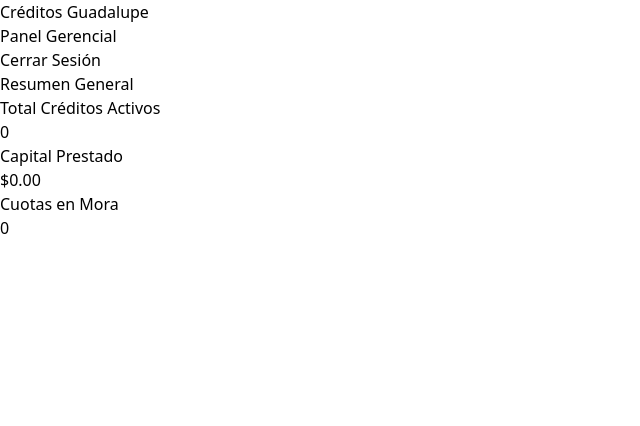
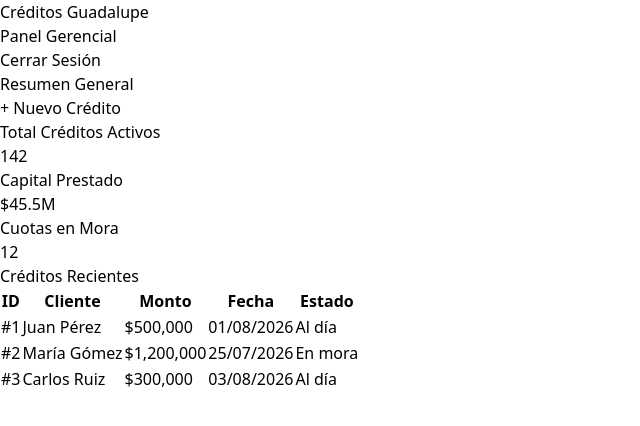
Before and after one commit to zbiche26/creditos-guadalupe-frontend, a React (Vite) app: page /dashboard in a window 1280 px wide. Shown: the top 426 px of the page, without its empty margins (0-640 px from the left). Built offline with nearby package versions, Linux system fonts and the light colour scheme.

Commit message:
dashboard actualizado

```diff
--- a/src/pages/Dashboard.tsx
+++ b/src/pages/Dashboard.tsx
@@ -4,14 +4,20 @@ export default function Dashboard() {
   const navigate = useNavigate();
 
   const handleLogout = () => {
-    // Aquí luego borraremos el token de sesión
     navigate('/login');
   };
+
+  // Datos de prueba (luego vendrán de tu base de datos)
+  const creditosRecientes = [
+    { id: 1, cliente: "Juan Pérez", monto: "$500,000", estado: "Al día", fecha: "01/08/2026" },
+    { id: 2, cliente: "María Gómez", monto: "$1,200,000", estado: "En mora", fecha: "25/07/2026" },
+    { id: 3, cliente: "Carlos Ruiz", monto: "$300,000", estado: "Al día", fecha: "03/08/2026" },
+  ];
 
   return (
     <div className="min-h-screen bg-gray-50">
 
-      {/* Barra de Navegación (Navbar) */}
+      {/* Barra de Navegación */}
       <nav className="bg-[#0c1928] text-white shadow-lg border-b border-[#d59d47]">
         <div className="max-w-7xl mx-auto px-4 sm:px-6 lg:px-8">
           <div className="flex justify-between h-16 items-center">
@@ -21,7 +27,6 @@ export default function Dashboard() {
               </h1>
               <span className="bg-[#1e3a5f] text-xs px-2 py-1 rounded text-gray-300">Panel Gerencial</span>
             </div>
-
             <button
               onClick={handleLogout}
               className="text-sm font-semibold text-gray-300 hover:text-white transition"
@@ -34,27 +39,72 @@ export default function Dashboard() {
 
       {/* Contenido Principal */}
       <main className="max-w-7xl mx-auto px-4 sm:px-6 lg:px-8 py-8">
-        <h2 className="text-2xl font-bold text-gray-800 mb-6">Resumen General</h2>
 
-        {/* Tarjetas de Estadísticas (Placeholder) */}
-        <div className="grid grid-cols-1 md:grid-cols-3 gap-6">
-          <div className="bg-white p-6 rounded-xl shadow-md border border-gray-100">
+        {/* Encabezado del Dashboard y Botón de Acción */}
+        <div className="flex justify-between items-center mb-6">
+          <h2 className="text-2xl font-bold text-gray-800">Resumen General</h2>
+          <button className="bg-[#d59d47] text-[#0c1928] font-bold py-2 px-6 rounded-lg hover:bg-[#eeb153] transition shadow-md">
+            + Nuevo Crédito
+          </button>
+        </div>
+
+        {/* Tarjetas de Estadísticas */}
+        <div className="grid grid-cols-1 md:grid-cols-3 gap-6 mb-10">
+          <div className="bg-white p-6 rounded-xl shadow-sm border border-gray-200">
             <h3 className="text-gray-500 text-sm font-semibold">Total Créditos Activos</h3>
-            <p className="text-3xl font-bold text-[#0c1928] mt-2">0</p>
+            <p className="text-3xl font-bold text-[#0c1928] mt-2">142</p>
+          </div>
+          <div className="bg-white p-6 rounded-xl shadow-sm border border-gray-200">
+            <h3 className="text-gray-500 text-sm font-semibold">Capital Prestado</h3>
+            <p className="text-3xl font-bold text-[#0c1928] mt-2">$45.5M</p>
+          </div>
+          <div className="bg-white p-6 rounded-xl shadow-sm border border-gray-200">
+            <h3 className="text-gray-500 text-sm font-semibold">Cuotas en Mora</h3>
+            <p className="text-3xl font-bold text-red-600 mt-2">12</p>
+          </div>
+        </div>
+
+        {/* Tabla de Créditos Recientes */}
+        <div className="bg-white rounded-xl shadow-sm border border-gray-200 overflow-hidden">
+          <div className="px-6 py-4 border-b border-gray-200 bg-gray-50">
+            <h3 className="text-lg font-bold text-gray-800">Créditos Recientes</h3>
           </div>
 
-          <div className="bg-white p-6 rounded-xl shadow-md border border-gray-100">
-            <h3 className="text-gray-500 text-sm font-semibold">Capital Prestado</h3>
-            <p className="text-3xl font-bold text-[#0c1928] mt-2">$0.00</p>
-          </div>
-
-          <div className="bg-white p-6 rounded-xl shadow-md border border-gray-100">
-            <h3 className="text-gray-500 text-sm font-semibold">Cuotas en Mora</h3>
-            <p className="text-3xl font-bold text-red-600 mt-2">0</p>
+          <div className="overflow-x-auto">
+            <table className="w-full text-left border-collapse">
+              <thead>
+                <tr className="bg-white border-b border-gray-200 text-sm text-gray-500">
+                  <th className="px-6 py-4 font-semibold">ID</th>
+                  <th className="px-6 py-4 font-semibold">Cliente</th>
+                  <th className="px-6 py-4 font-semibold">Monto</th>
+                  <th className="px-6 py-4 font-semibold">Fecha</th>
+                  <th className="px-6 py-4 font-semibold">Estado</th>
+                </tr>
+              </thead>
+              <tbody className="text-sm text-gray-700">
+                {creditosRecientes.map((credito) => (
+                  <tr key={credito.id} className="border-b border-gray-100 hover:bg-gray-50 transition">
+                    <td className="px-6 py-4">#{credito.id}</td>
+                    <td className="px-6 py-4 font-medium text-gray-900">{credito.cliente}</td>
+                    <td className="px-6 py-4">{credito.monto}</td>
+                    <td className="px-6 py-4 text-gray-500">{credito.fecha}</td>
+                    <td className="px-6 py-4">
+                      <span className={`px-3 py-1 rounded-full text-xs font-bold ${
+                        credito.estado === 'Al día'
+                          ? 'bg-green-100 text-green-700'
+                          : 'bg-red-100 text-red-700'
+                      }`}>
+                        {credito.estado}
+                      </span>
+                    </td>
+                  </tr>
+                ))}
+              </tbody>
+            </table>
           </div>
         </div>
+
       </main>
-
     </div>
   );
 }
```
